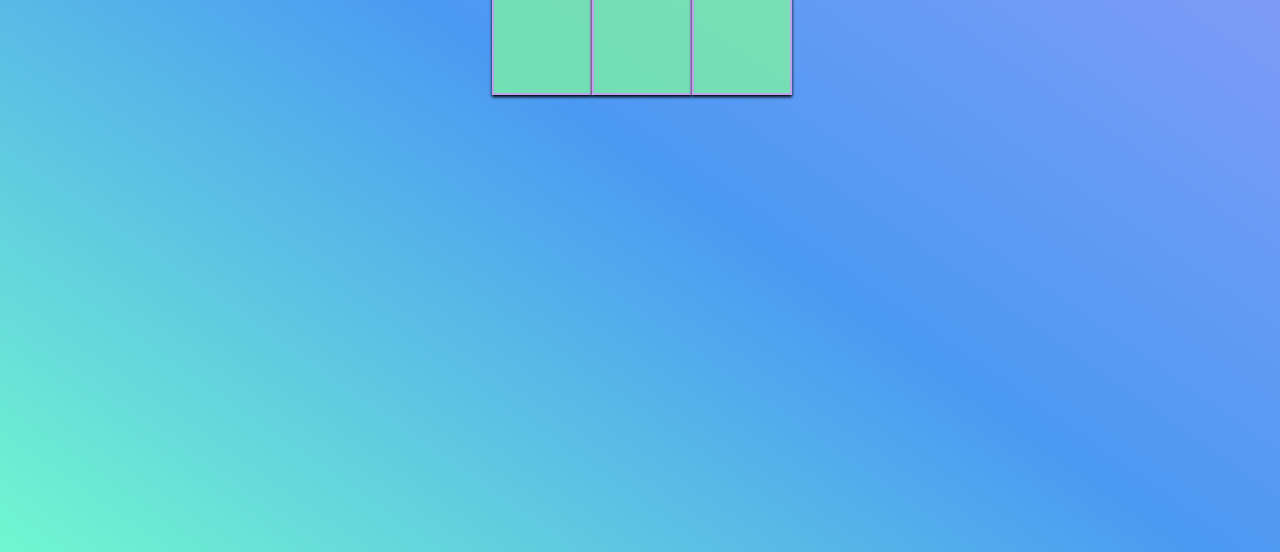
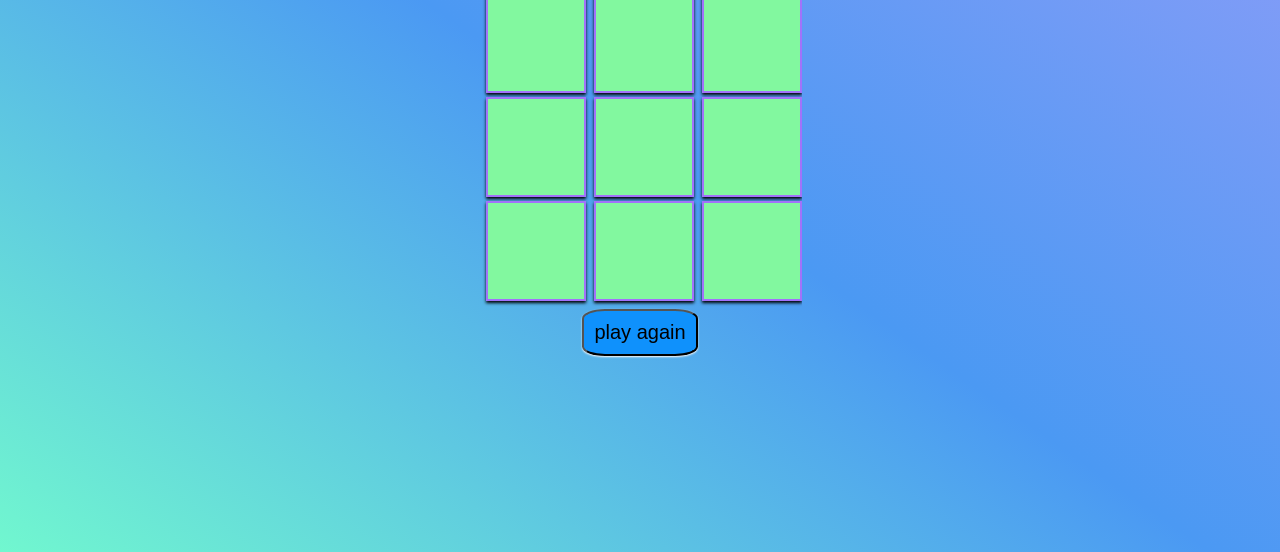
Before and after one commit to Zoubir-Ramache/X_O_game, a plain HTML site: page index.html in a window 1280 px wide. Shown: the part 248-800 px from the top of the page. Drawn offline with Linux system fonts and the light colour scheme.

Commit message:
add some style

```diff
--- a/index.html
+++ b/index.html
@@ -29,6 +29,7 @@
         <span class="buttons" id="btn9" onclick="clicked('btn9')"></span>
     </div>
   </main>
+  <button id="repeat" onclick="repeat()">play again </button>
     <script src="./index.js"></script>
 </body>
 </html>
--- a/index.js
+++ b/index.js
@@ -10,10 +10,10 @@ function clicked (val){
 
     if(i%2==0){
     btnc.textContent=X
-    turn.textContent=` ${O} `
+    turn.textContent=`${O} `
     }else{
     btnc.textContent=O
-    turn.textContent=` ${X} `
+    turn.textContent=`${X} `
     }
     check_winner()
     i++
@@ -42,7 +42,8 @@ function check_winner() {
         if(btn1.textContent==X || btn1.textContent==O)
         if(btn1.textContent==btn2.textContent && btn1.textContent==btn3.textContent){
 
-            document.querySelector('h1').textContent=`the winner is ${btn1.textContent} `
+            document.querySelector('h1').textContent=`the winner is : ${btn1.textContent} `
+            alert(`the winner is : ${btn1.textContent} `)
             document.querySelector('h1').classList.add('winner')
 
             buttons.forEach(btn=>{
@@ -52,3 +53,6 @@ function check_winner() {
 
     })
 }
+const repeat=()=>{
+    location.reload()
+}
--- a/style.css
+++ b/style.css
@@ -6,33 +6,49 @@
 body {
   min-height: 100vh;
   background: linear-gradient(35deg, #71f7cf, #4b99f3, #939df8);
-  overflow: hidden; }
+  display: flex;
+  flex-direction: column;
+  align-items: center;
+  justify-content: center; }
 
 header {
   display: flex;
-  justify-content: center;
-  font-family: "JetBrains Mono",monospace; }
+  justify-content: center; }
 
 main {
   display: flex;
   align-items: center;
-  justify-content: center; }
+  justify-content: center;
+  overflow: hidden; }
+
+div {
+  margin: 4px; }
 
 .buttons {
-  border: 2px solid #bda3ec;
-  margin: 2%;
+  border: 2px solid #a272fa;
+  margin: 4%;
   box-shadow: 0 2px 3px black , inset 0 .1px .1px black;
+  z-index: 2;
   width: 100px;
   height: 100px;
   display: flex;
   align-items: center;
   justify-content: center;
-  background: rgba(130, 248, 159, 0.726);
+  background: #82f89f;
   font-size: 60px; }
 
+.buttons:hover {
+  box-shadow: 0px 0px 5px #f0ebeb; }
+
 .winner {
-  margin: 2%;
-  text-shadow: 2px 1px 10px #fce046;
-  color: #3b055a; }
+  color: #021746; }
+
+#repeat {
+  font-size: 20px;
+  background: #0f91fc;
+  border-radius: 20%;
+  padding: 10px;
+  display: block;
+  box-shadow: 0 1px 2px #fdfafa; }
 
 /*# sourceMappingURL=style.css.map */
```
